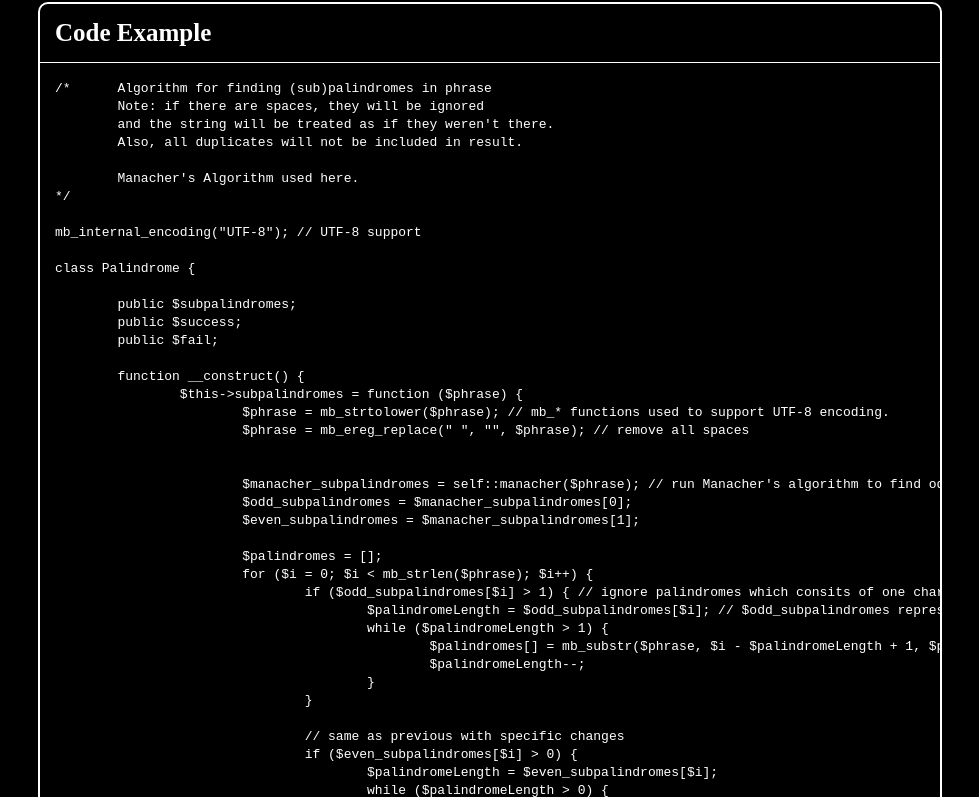
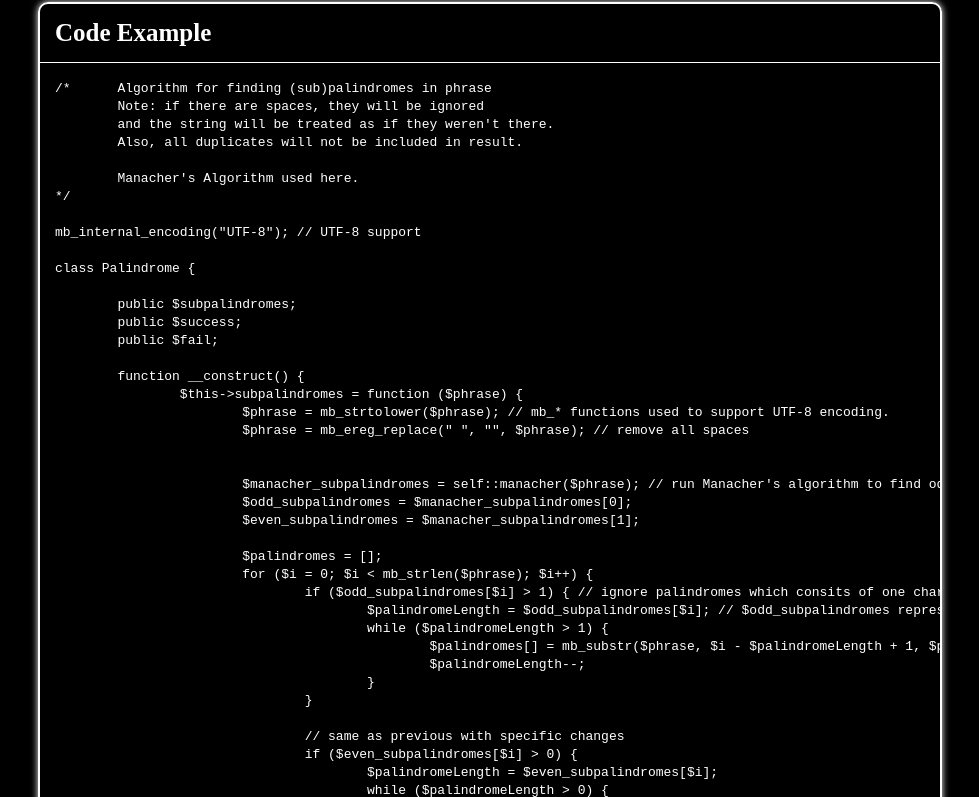
Before and after one commit to CrazyPhD/CrazyPhD.github.io, a plain HTML site: page index.html in a window 1280 px wide. Shown: the part 200-997 px from the top of the page, without its empty margins (150-1129 px from the left). Drawn offline with Linux system fonts and the light colour scheme; a web font is replaced by a local one.

Commit message:
Add box-shadow

```diff
--- a/style/style.css
+++ b/style/style.css
@@ -97,6 +97,7 @@ a, a:visited {
 	border: 2px solid #FFF;
 	border-radius: 10px;
 	margin-bottom: 10px;
+	box-shadow: 0px 0px 7px #fff;
 }
 
 #main > .sect .sect_title {
```
